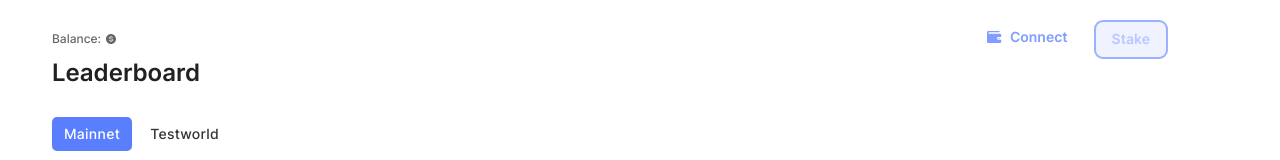
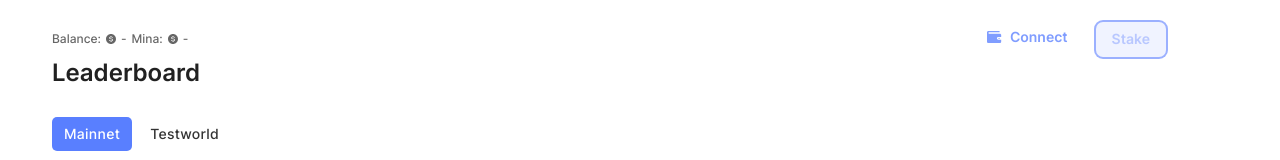
Before and after one commit to Staketab/lst-mina, a Next.js app in the folder apps/ui/: page / in a window 1280 px wide. Shown: the top 160 px of the page. Built offline with nearby package versions, Linux system fonts and the light colour scheme; no server answers.

Commit message:
added current price on header page

```diff
--- a/apps/ui/public/theme.css
+++ b/apps/ui/public/theme.css
@@ -27,7 +27,7 @@ body {
     --col--secondary3: #faf3f3;
     /* #597FFFCC */
     --col--secondary4: #7c5b56;
-    --col--secondary5: #eef1ff;
+    --col--secondary5: rgb(125, 211, 161);
     --col--secondary6: rgba(229, 103, 103, 0.87);
     /* rgba(255, 239, 238, 1) */
     --col--secondary7: #ffefee;
--- a/apps/ui/src/api/apiClient.ts
+++ b/apps/ui/src/api/apiClient.ts
@@ -5,9 +5,9 @@ export class ApiClient {
         this.baseUrl = baseUrl;
     }
 
-    async fetchData(endpoint: string, options: RequestInit = {}): Promise<any> {
+    async fetchData(endpoint?: string, options?: RequestInit): Promise<any> {
         try {
-            const response = await fetch(`${this.baseUrl}${endpoint}`, {
+            const response = await fetch(`${this.baseUrl}${endpoint || ''}`, {
                 method: 'GET',
                 ...options,
             });
--- a/apps/ui/src/components/organisms/pageHeader/index.module.css
+++ b/apps/ui/src/components/organisms/pageHeader/index.module.css
@@ -7,11 +7,24 @@
     margin-left: 20px;
 }
 
+.balanceInfo {
+    display: flex;
+    flex-grow: 1;
+    gap: 5px;
+}
+
 .balance {
     color: var(--col--gray1);
     font-size: 12px;
     display: flex;
     align-items: center;
     gap: 5px;
-    flex-grow: 1;
 }
+
+.change {
+    color: var(--col--secondary5);
+}
+
+.changeMinus {
+    color: var(--col--secondary6);
+}
--- a/apps/ui/src/components/organisms/pageHeader/pageHeader.tsx
+++ b/apps/ui/src/components/organisms/pageHeader/pageHeader.tsx
@@ -1,4 +1,4 @@
-import { useState } from 'react';
+import { useEffect, useState } from 'react';
 import Image from 'next/image';
 import classNames from 'classnames';
 import { Button } from '../../atoms/button';
@@ -10,19 +10,54 @@ import useAddressBalance from '../../../hooks/useAddressBalance';
 import DollarIcon from './Dollar.svg';
 
 import style from './index.module.css';
+import { ApiClient } from '../../../api/apiClient';
+import { formatNum } from '../../../comman/helpers';
+
+const apiBalance = new ApiClient('https://minascan.io/mainnet/api/api/widgets/get-price');
 
 const PageHeader = () => {
     const [openStakeModul, setOpenStaekeModul] = useState<boolean>(false);
-    const [isDisableStakeButton, setIsDisableStakeButton] = useState(true);
+    const [isDisableStakeButton, setIsDisableStakeButton] = useState<boolean>(true);
+    const [price, setPrice] = useState<{
+        change24h?: number;
+        price?: number;
+    }>(null);
     const { accountId } = useAuroWalletCore();
     const { balance } = useAddressBalance(accountId?.[0] ?? null);
+    const getPrice = async () => {
+        const res = await apiBalance.fetchData();
+        setPrice(res);
+    };
+    useEffect(() => {
+        getPrice();
+    }, []);
 
+    const renderBalance = (lable, balance, change?: number) => {
+        const symbol = change >= 0 ? '+' : '-';
+        return (
+            <span className={classNames(style.balance, 't-inter-medium')}>
+                {lable}:
+                <Image src={DollarIcon} alt="" /> {formatNum(balance, 3) || 0}
+                {typeof change == 'number' && (
+                    <span
+                        className={classNames(style.change, {
+                            [style.changeMinus]: change < 0,
+                        })}
+                    >
+                        {symbol}
+                        {formatNum(change, 2)}%
+                    </span>
+                )}
+            </span>
+        );
+    };
     return (
         <div className={style.wrapper}>
-            <span className={classNames(style.balance, 't-inter-medium')}>
-                Balance:
-                <Image src={DollarIcon} alt="" /> {balance}
-            </span>
+            <div className={style.balanceInfo}>
+                {renderBalance('Balance', balance)}
+                {renderBalance('Mina', price?.price, price?.change24h)}
+            </div>
+
             <ConnectWalletButton handleAddress={setIsDisableStakeButton} />
             <Button
                 className={style.stakeButton}
```
